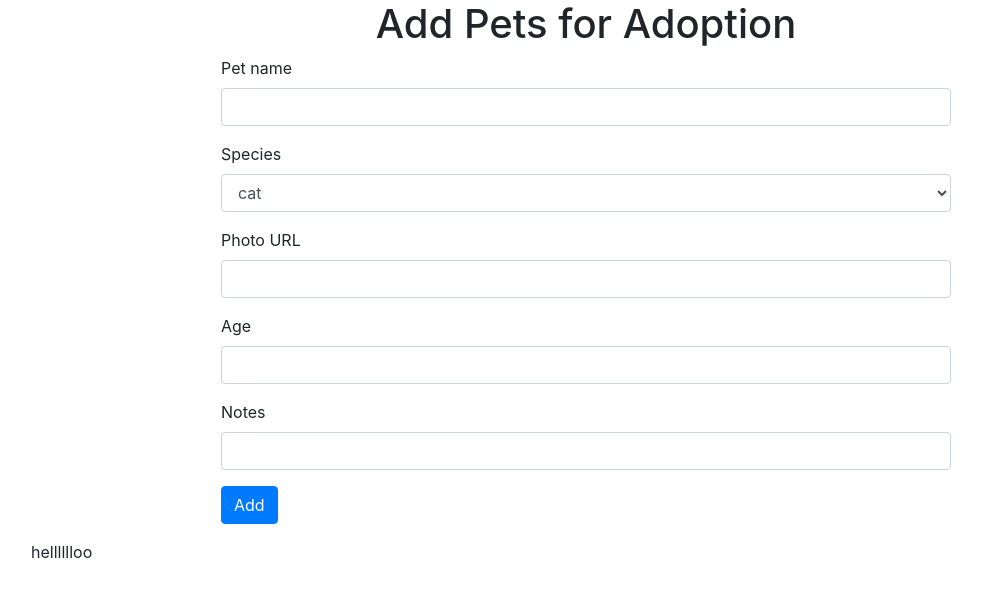
After one commit to VirginiaWu11/24_1_WTForms_Adoption_Agency, a Flask app: page /add in a window 1280 px wide. The commit adds this page. Shown: the top 597 px of the page, without its empty margins (54-1036 px from the left). Run offline with Flask 2, Linux system fonts and the light colour scheme; some libraries are stand-ins or nearby versions.

Commit message:
add edit functionally to pets

```diff
--- a/app.py
+++ b/app.py
@@ -1,6 +1,8 @@
 from flask import Flask, request, render_template,  redirect, flash, session
 from flask_debugtoolbar import DebugToolbarExtension
 from models import db,  connect_db, Pet
+from forms import PetForm
+
 app = Flask(__name__)
 
 app.config['SQLALCHEMY_DATABASE_URI'] = 'postgresql:///pets_db'
@@ -13,7 +15,50 @@ debug = DebugToolbarExtension(app)
 connect_db(app)
 
 @app.route('/')
-def home_page():
+def show_home_page():
     """Show Home Page"""
     pets = Pet.query.all()
     return render_template('home.html',pets=pets)
+
+@app.route('/add', methods=['GET','POST'])
+def add_pet():
+    """Show form to add a new pet for adoption"""
+    form = PetForm()
+    if form.validate_on_submit():
+        name = form.name.data
+        species = form.species.data
+        photo_url = 'https://images.unsplash.com/photo-1576201836106-db1758fd1c97?ixid=MnwxMjA3fDB8MHxwaG90by1wYWdlfHx8fGVufDB8fHx8&ixlib=rb-1.2.1&auto=format&fit=crop&w=2850&q=80'
+        if form.photo_url.data != '':
+            photo_url = form.photo_url.data
+        age = form.age.data
+        notes = form.notes.data
+
+        pet = Pet(name=name, species=species, photo_url=photo_url, age=age, notes=notes)
+        db.session.add(pet)
+        db.session.commit()
+        flash(f'{name} added to adoption list')
+
+        return redirect('/')
+    else:
+        return render_template('add_pet_form.html',form=form)
+
+@app.route('/<int:pet_id>', methods=['GET','POST'])
+def edit_pet(pet_id):
+    """Edit existing pet"""
+    pet = Pet.query.get(pet_id)
+    form = PetForm(obj=pet)
+
+    if form.validate_on_submit():
+        pet.name = form.name.data
+        pet.species = form.species.data
+        pet.photo_url = form.photo_url.data
+        pet.age = form.age.data
+        pet.notes = form.notes.data
+
+        db.session.add(pet)
+        db.session.commit()
+        flash(f'{pet.name} edited on the adoption list')
+
+        return redirect('/')
+    else:
+        return render_template('edit_pet_form.html',form=form, pet=pet)
--- a/forms.py
+++ b/forms.py
@@ -1,3 +1,11 @@
 from flask_wtf import FlaskForm
-from wtforms import StringField, BooleanField, IntegerField,
-from wtforms.validators import InputRequired, Optional
+from wtforms import StringField, BooleanField, IntegerField,  SelectField
+from wtforms.validators import InputRequired, Optional, NumberRange,URL
+
+class PetForm(FlaskForm):
+    """WTForm to add/edit pets"""
+    name = StringField("Pet name", validators=[InputRequired()])
+    species = SelectField("Species", choices=[('cat','cat'),('dog','dog'),('porcupine','porcupine')] , validators=[InputRequired()])
+    photo_url = StringField("Photo URL", validators=[Optional(),URL()])
+    age = IntegerField("Age", validators=[Optional(),NumberRange(min=0,max=30)])
+    notes = StringField("Notes", validators=[Optional()])
--- /dev/null
+++ b/templates/add_pet_form.html
@@ -0,0 +1,23 @@
+{% extends 'base.html' %}
+<!--  -->
+{% block title %}Pets{% endblock %}
+<!--  -->
+{% block content %}
+<h1 class="text-center">Add Pets for Adoption</h1>
+<div class="row justify-content-center">
+  <div class="col-md-8">
+    <form method="POST">
+      {{ form.hidden_tag() }}
+      <div class="form-group">
+        {% for field in form if field.widget.input_type != 'hidden'%}
+        <p>
+          {{field.label(class_="form-label")}} {{field(class_="form-control")}}
+          {% for err in field.errors %} {{err}} {% endfor %}
+        </p>
+        {% endfor %}
+        <button class="btn btn-primary">Add</button>
+      </div>
+    </form>
+  </div>
+</div>
+{% endblock %}
--- a/templates/base.html
+++ b/templates/base.html
@@ -13,6 +13,6 @@
     <title>{% block title %}{% endblock %}</title>
   </head>
   <body>
-    <div class="container">{% block content %}helllllloo{% endblock %}</div>
+    <div class="container">{% block content %}{% endblock %}helllllloo</div>
   </body>
 </html>
```
Also changed, not shown: requirements.txt (added, +17 -0 lines), seed.py (+5 -5 lines), templates/edit_pet_form.html (added, +30 -0 lines), templates/home.html (+16 -8 lines), 1 other file.
